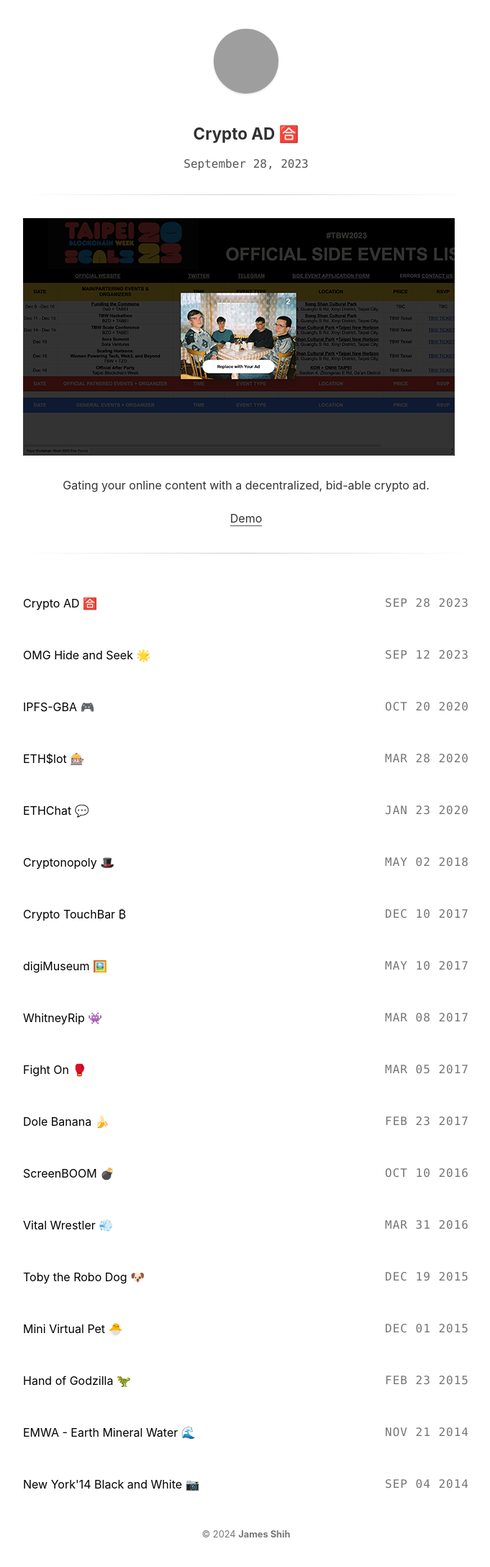
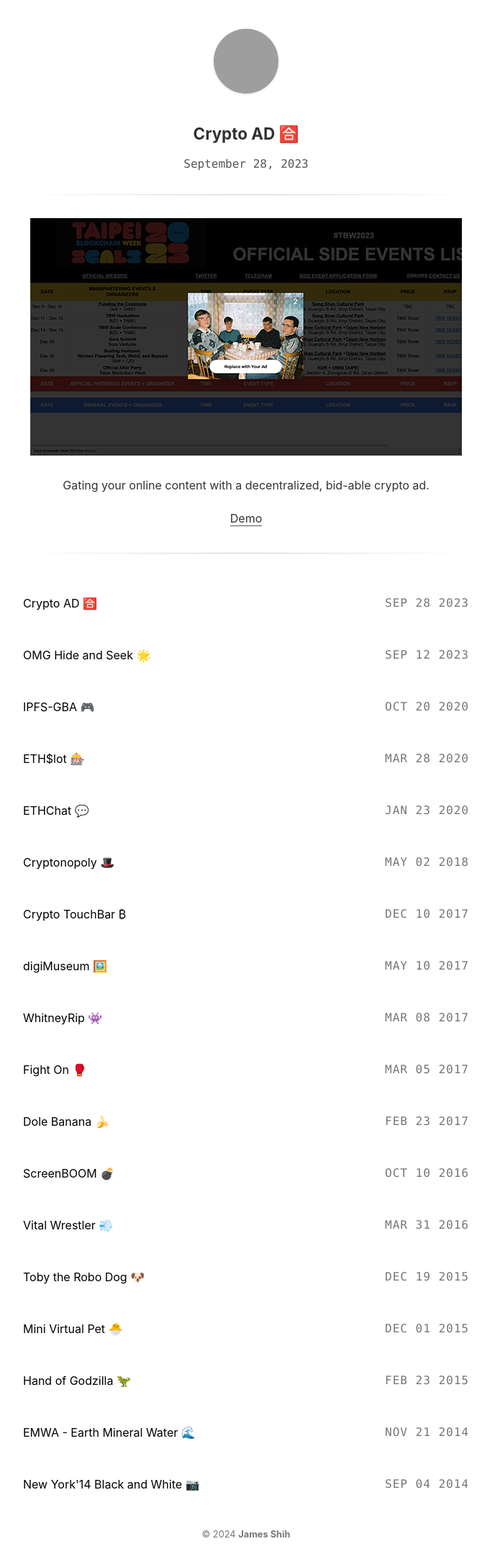
Before and after one commit to jameshih/blog, a Jekyll site: the page built from _posts/2023-09-28-crypto-ad.md, in a window 1280 px wide. Shown: the whole page at 72% size, without its empty margins (298-979 px from the left). Built offline with Jekyll 4.4.1, drawn with Linux system fonts in a browser that asks for light colours; grey boxes are pictures that could not be loaded.

Commit message:
update styling

```diff
--- a/_posts/2023-09-28-crypto-ad.md
+++ b/_posts/2023-09-28-crypto-ad.md
@@ -4,7 +4,8 @@ image: https://shih.app/blog/assets/crypto-ad/image.png
 updated: 2023-09-28 2:00
 ---
 
-![Display](https://shih.app/blog/assets/crypto-ad/image.png)
-
+<p align="center">
+<img src="https://shih.app/blog/assets/crypto-ad/image.png" alt="crypto gated ad"/>
 <p align="center">Gating your online content with a decentralized, bid-able crypto ad.</p>
 <p align="center"><a href="https://crypto-ads-pi.vercel.app">Demo</a></p>
+</p>
```
